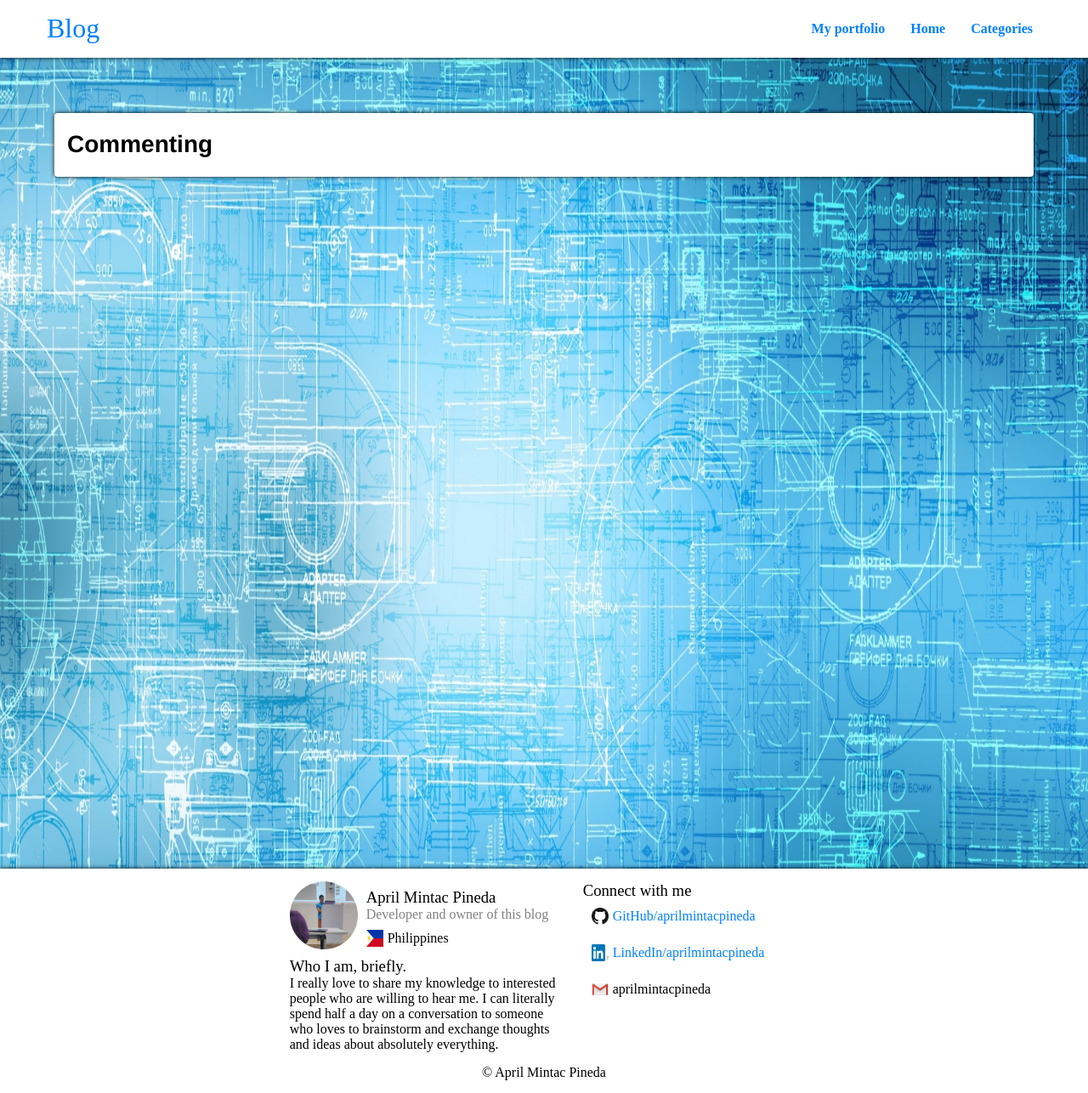
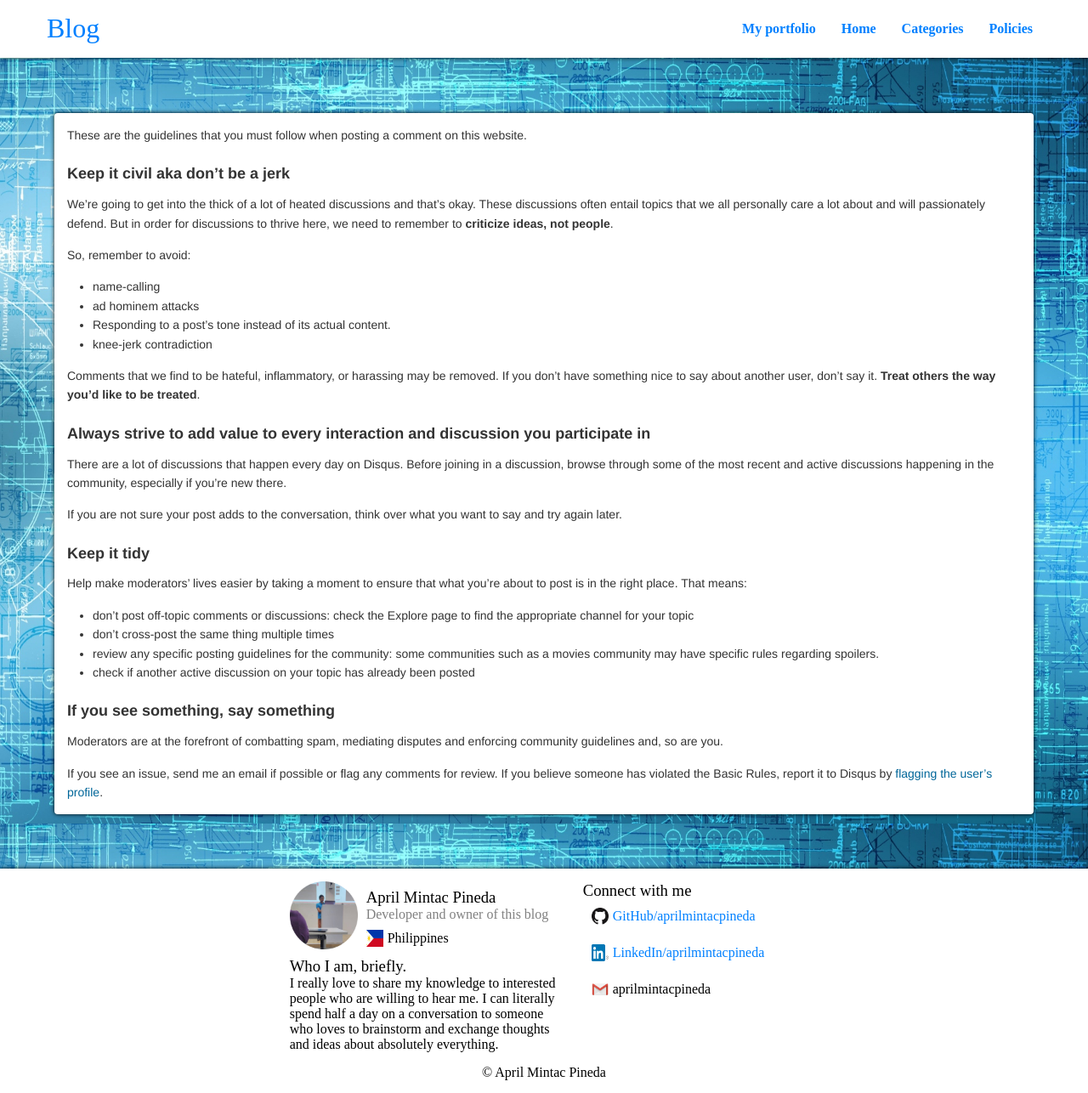
Before and after one commit to aprilmintacpineda/my-old-blogsite, a Jekyll site: the page built from _policies/commenting.md, in a window 1280 px wide and 1286 px high. Shown: the whole window at 85% size. Built offline with Jekyll 4.4.1, drawn with Linux system fonts in a browser that asks for light colours.

Commit message:
commenting policy;

```diff
--- a/_config.yml
+++ b/_config.yml
@@ -16,7 +16,7 @@
 title: aprilmintacpineda.github.io/blog
 email: aprilmintacpineda@gmail.com
 description: Inspiring and useful contents available for everyone, anytime, anywhere.
-baseurl: "/blog" # the subpath of your site, e.g. /blog
+baseurl: "/blog/" # the subpath of your site, e.g. /blog
 url: https://aprilmintacpineda.github.io/blog
 portfolio: https://aprilmintacpineda.github.io/
 twitter_username: ""
--- a/_layouts/collection.html
+++ b/_layouts/collection.html
@@ -4,7 +4,7 @@ layout: default
 
 <div class="collection-content-wrapper limited-width">
   <div class="collection-contents">
-    <div class="markdown">
+    <div class="markdown main-contents">
       {{ content }}
     </div>
   </div>
--- a/_layouts/default.html
+++ b/_layouts/default.html
@@ -66,6 +66,12 @@
               {% endfor %}
             </ul>
           </li>
+          <li class="with-dd-menu">
+            <a>Policies</a>
+            <ul class="dd-menu">
+              <li><a href="/blog/policies/commenting">Commenting</a></li>
+            </ul>
+          </li>
         </ul>
        </nav>
      </div>
--- a/_policies/commenting.md
+++ b/_policies/commenting.md
@@ -1,5 +1,40 @@
 ---
 layout: collection
+page_title: Commenting policy
 ---
 
-# Commenting
+These are the guidelines that you must follow when posting a comment on this website.
+
+### Keep it civil aka don’t be a jerk
+
+We’re going to get into the thick of a lot of heated discussions and that’s okay. These discussions often entail topics that we all personally care a lot about and will passionately defend. But in order for discussions to thrive here, we need to remember to **criticize ideas, not people**.
+
+So, remember to avoid:
+
+- name-calling
+- ad hominem attacks
+- Responding to a post’s tone instead of its actual content.
+- knee-jerk contradiction
+
+Comments that we find to be hateful, inflammatory, or harassing may be removed. If you don’t have something nice to say about another user, don't say it. **Treat others the way you’d like to be treated**.
+
+### Always strive to add value to every interaction and discussion you participate in
+
+There are a lot of discussions that happen every day on Disqus. Before joining in a discussion, browse through some of the most recent and active discussions happening in the community, especially if you’re new there.
+
+If you are not sure your post adds to the conversation, think over what you want to say and try again later.
+
+### Keep it tidy
+
+Help make moderators’ lives easier by taking a moment to ensure that what you’re about to post is in the right place. That means:
+
+- don’t post off-topic comments or discussions: check the Explore page to find the appropriate channel for your topic
+- don’t cross-post the same thing multiple times
+- review any specific posting guidelines for the community: some communities such as a movies community may have specific rules regarding spoilers.
+- check if another active discussion on your topic has already been posted
+
+### If you see something, say something
+
+Moderators are at the forefront of combatting spam, mediating disputes and enforcing community guidelines and, so are you.
+
+If you see an issue, send me an email if possible or flag any comments for review. If you believe someone has violated the Basic Rules, report it to Disqus by [flagging the user's profile](https://help.disqus.com/customer/en/portal/articles/1518428-how-to-report-abuse).
```
